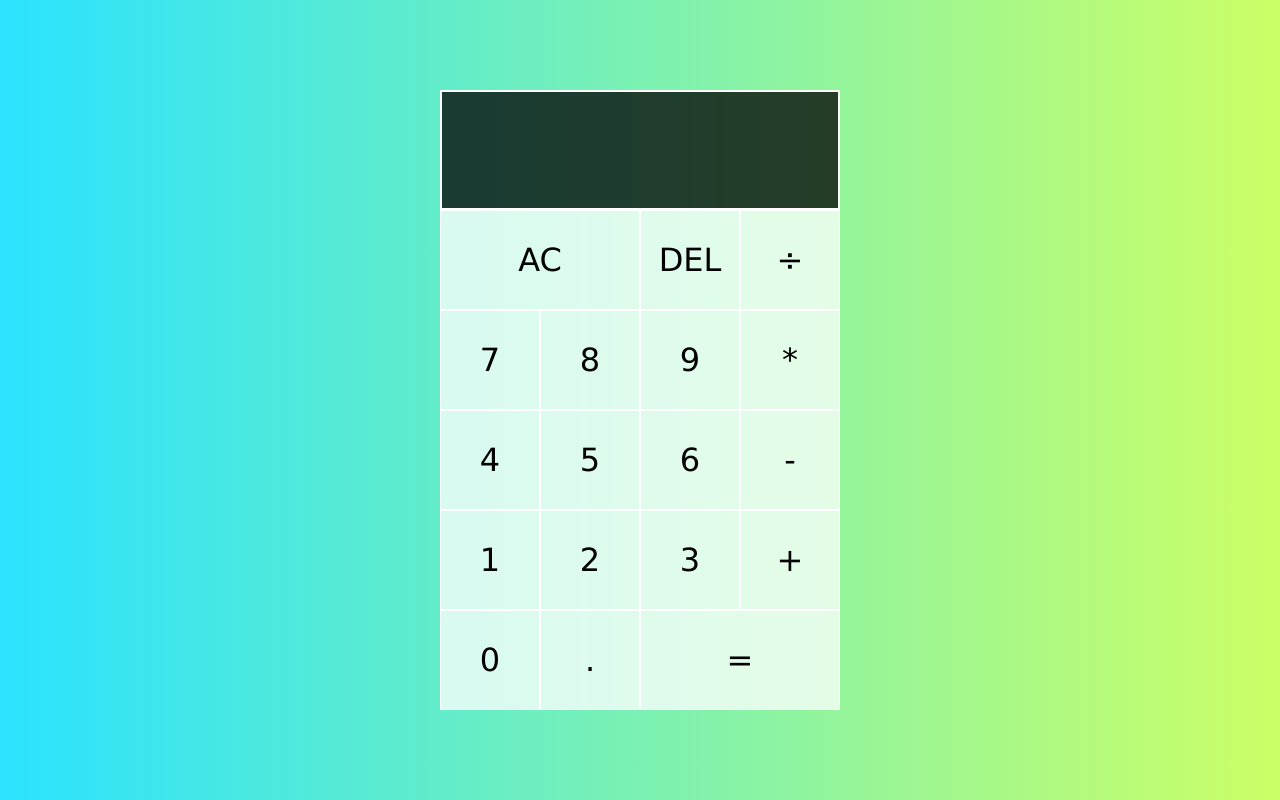
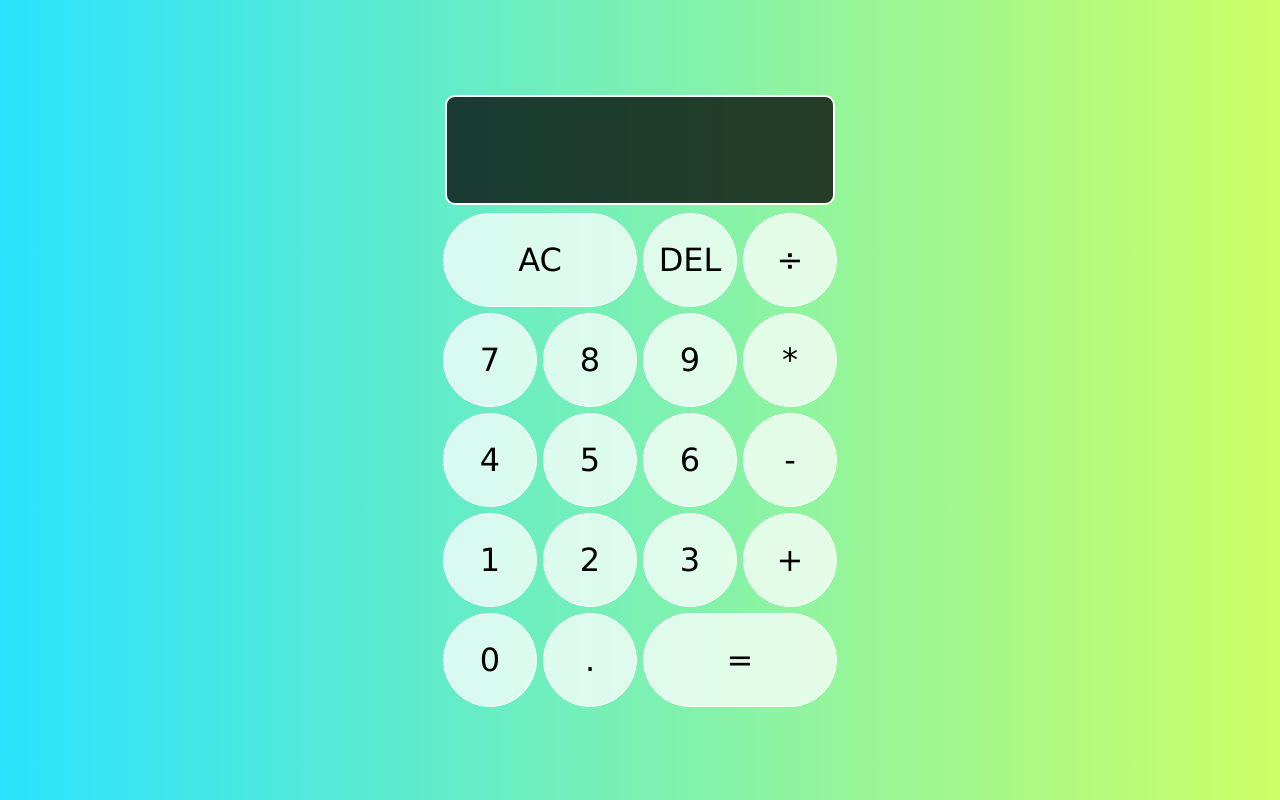
Before and after one commit to rohit-singh-rs31321/calculator, a plain HTML site: page index.html in a window 1280 px wide. Drawn offline with Linux system fonts and the light colour scheme.

Commit message:
Change in style File

```diff
--- a/index.html
+++ b/index.html
@@ -14,7 +14,7 @@
               <div data-previous-operand class="previous-operand"></div>
               <div data-current-operand class="current-operand"></div>
             </div>
-            <button data-all-clear id="1" class="span-two">AC</button>
+            <button data-all-clear id="ac" class="span-two">AC</button>
             <button data-delete>DEL</button>
             <button data-operation>÷</button>
             <button data-number>7</button>
@@ -31,7 +31,7 @@
             <button data-operation>+</button>
             <button data-number>0</button>
             <button data-number>.</button>
-            <button data-equals  id="1" class="span-two">=</button>
+            <button data-equals  id="ac" class="span-two">=</button>
 
         </div>
 
--- a/style.css
+++ b/style.css
@@ -22,6 +22,9 @@
     font-size: 2rem;
     border: 1px solid white;
     outline: none;
+    border: 1px solid white;
+    border-radius: 50%;
+    margin: 3px;
     background-color: rgba(255, 255, 255, 0.753);
 }
 
@@ -45,6 +48,8 @@
     word-wrap: break-word;
     word-break: break-all;
     border: 2px solid white;
+    border-radius: 10px;
+    margin: 5px;
 }
 .output .previous-operand {
     color: rgba(255, 255, 255, .75);
@@ -54,3 +59,8 @@
     color: white;
     font-size: 32pt;
 }
+
+#ac {
+    border-radius: 60px;
+    border: 1px solid white;
+}
```
